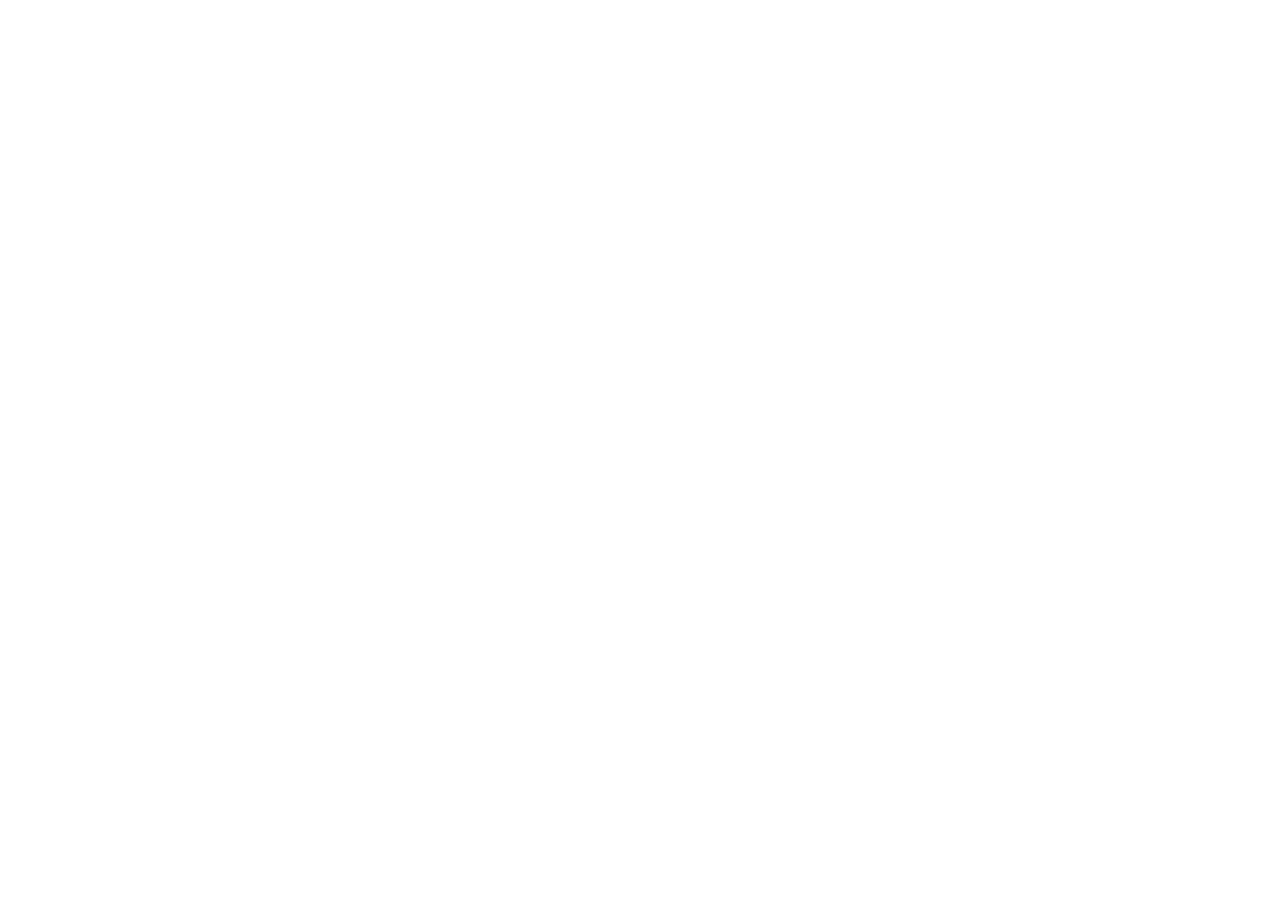
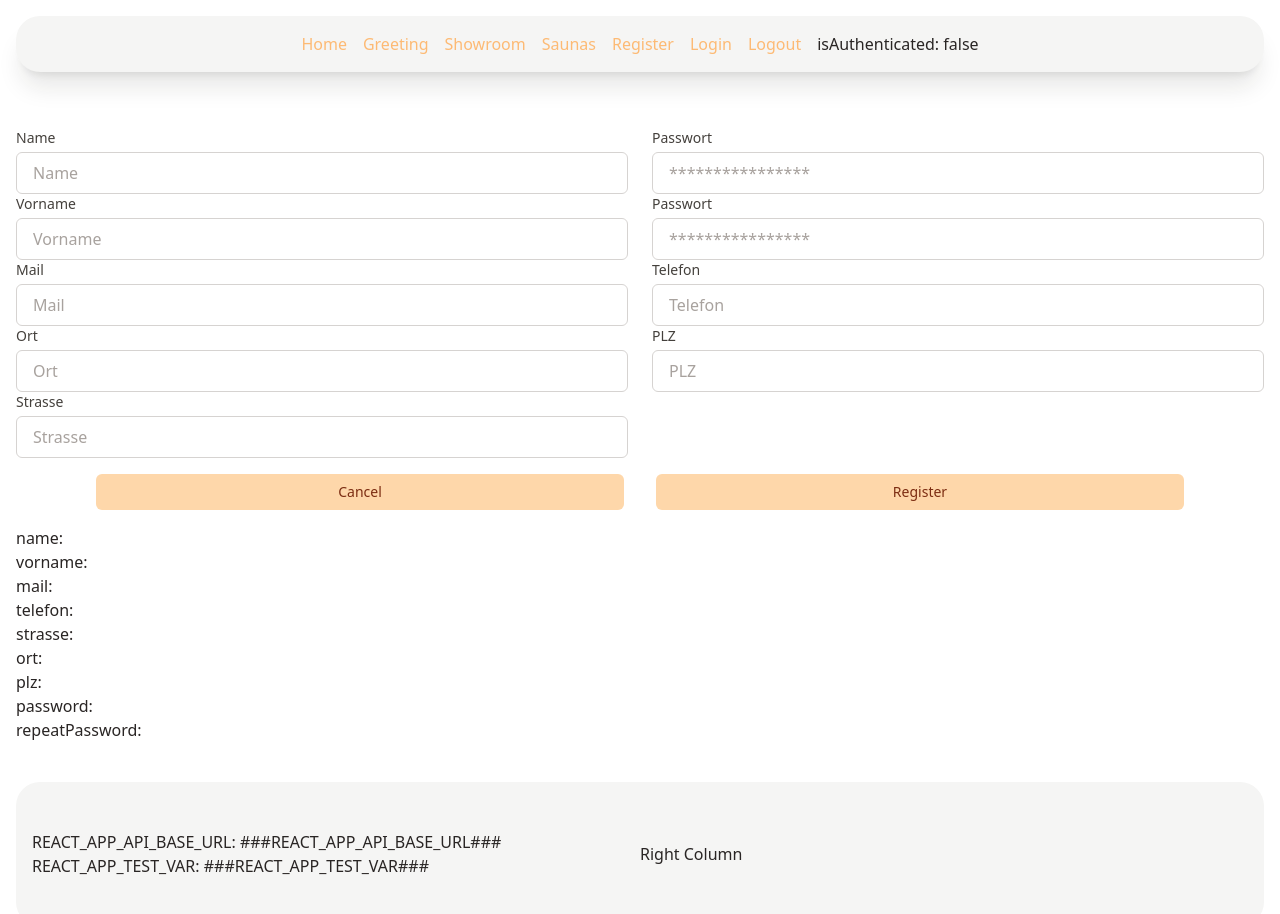
Before and after one commit to saunah/saunah-frontend, a React (Create React App) app: page /register in a window 1280 px wide. Before the commit this address had no page. Shown: the top 914 px of the page. Before the commit the page ends 800 px from the top, so only its background shows below. Built offline with nearby package versions, Linux system fonts and the light colour scheme.

Commit message:
test for registerform (input) and connection frontend/backend

```diff
--- a/src/components/RegisterForm.tsx
+++ b/src/components/RegisterForm.tsx
@@ -22,24 +22,28 @@ const RegisterForm = (props: RegisterFormProps) => {
                         onChange={name => props.onChange?.({ ...props.user, name })}
                     />
                     <Input
+                        data-testid="firstname-input"
                         name="Vorname"
                         placeholder="Vorname"
                         value={props.user.firstname}
                         onChange={firstname => props.onChange?.({ ...props.user, firstname })}
                     />
                     <Input
+                        data-testid="mail-input"
                         name="Mail"
                         placeholder="Mail"
                         value={props.user.email}
                         onChange={email => props.onChange?.({ ...props.user, email })}
                     />
                     <Input
+                        data-testid="place-input"
                         name="Ort"
                         placeholder="Ort"
                         value={props.user.place}
                         onChange={place => props.onChange?.({ ...props.user, place })}
                     />
                     <Input
+                        data-testid="street-input"
                         name="Strasse"
                         placeholder="Strasse"
                         value={props.user.street}
@@ -48,7 +52,8 @@ const RegisterForm = (props: RegisterFormProps) => {
                 </div>
                 <div>
                     <Input
-                        name="Password"
+                        data-testid="password-input"
+                        name="Passwort"
                         placeholder="****************"
                         type="password"
                         value={props.user.password}
@@ -56,7 +61,8 @@ const RegisterForm = (props: RegisterFormProps) => {
                         //how to check if password is valid?
                     />
                     <Input
-                        name="Password"
+                        data-testid="repeatPassword-input"
+                        name="Passwort"
                         placeholder="****************"
                         type="password"
                         value={props.user.repeatPassword}
@@ -64,12 +70,14 @@ const RegisterForm = (props: RegisterFormProps) => {
                         //how to see if it's the same password?
                     />
                     <Input
+                        data-testid="telephone-input"
                         name="Telefon"
                         placeholder="Telefon"
                         value={props.user.telephone}
                         onChange={telephone => props.onChange?.({ ...props.user, telephone })}
                     />
                     <Input
+                        data-testid="zip-input"
                         name="PLZ"
                         placeholder="PLZ"
                         value={props.user.zip}
@@ -78,8 +86,12 @@ const RegisterForm = (props: RegisterFormProps) => {
                 </div>
             </div>
             <div className="ml-20 mr-20 grid gap-x-8 gap-y-3 grid-cols-2">
-                <Button onClick={() => console.log('Cancel?!')}>Cancel</Button>
-                <Button onClick={() => console.log('Register!')}>Register</Button>
+                <Button data-testid="cancel-button" onClick={() => console.log('Cancel?!')}>
+                    Cancel
+                </Button>
+                <Button data-testid="register-button" onClick={props.onSubmit}>
+                    Register
+                </Button>
             </div>
             name: {props.user.name} <br />
             vorname: {props.user.firstname} <br />
--- a/src/components/base/Button.tsx
+++ b/src/components/base/Button.tsx
@@ -7,6 +7,7 @@ export type ButtonProps = {
     disabled?: boolean
     onClick?: () => void
     children?: ReactNode
+    ['data-testid']?: string
 }
 
 /**
--- a/src/entities/User.ts
+++ b/src/entities/User.ts
@@ -4,7 +4,6 @@ export namespace User {
     // For example a date object is sent to the backend as a string
     // but we will represent it as a date object here in code
     export type Edit = {
-        username: string // is unused
         password: string
         repeatPassword: string
         name: string
@@ -32,7 +31,6 @@ export namespace User {
     // creates an empty user
     export function empty(): Edit {
         return {
-            username: '',
             name: '',
             firstname: '',
             email: '',
--- a/src/views/RouteTree.tsx
+++ b/src/views/RouteTree.tsx
@@ -5,6 +5,7 @@ import Home from './routes/Home'
 import Overview from './routes/Overview'
 import Showroom from './routes/Showroom'
 import ProtectedRoute from './shared/ProtectedRoute'
+import RegisterView from '../views/routes/RegisterView'
 
 const RouteTree = () => {
     return (
@@ -15,6 +16,7 @@ const RouteTree = () => {
                 <Route path="/showroom" element={<Showroom />} />
                 <Route path="/saunas" element={<Overview />} />
                 <Route path="/protected" element={<ProtectedRoute element={<div> Protected Route </div>} />} />
+                <Route path="/register" element={<RegisterView />} />
             </Route>
         </Routes>
     )
--- a/src/views/routes/RegisterView.tsx
+++ b/src/views/routes/RegisterView.tsx
@@ -2,20 +2,23 @@ import { useState } from 'react'
 import RegisterForm from '../../components/RegisterForm'
 import { User } from '../../entities/User'
 import api from '../../networking/api'
+import { useAlert } from '../shared/AlertProvider'
 
 const RegisterView = () => {
     const [user, setUser] = useState<User.Edit>(User.empty())
+    const { success } = useAlert()
 
     const signupUser = () => {
         api.user.signup(user).then(() => {
             // print success message
+            success('Registration erfolgreich')
             // do other stuff
         })
     }
 
     return (
         <div>
-            <RegisterForm user={user} onChange={setUser} />
+            <RegisterForm user={user} onChange={setUser} onSubmit={signupUser} />
         </div>
     )
 }
--- a/src/views/shared/NavigationBar.tsx
+++ b/src/views/shared/NavigationBar.tsx
@@ -17,6 +17,7 @@ const NavigationBar = () => {
             <Link to="/greeting/1">Greeting</Link>
             <Link to="/showroom">Showroom</Link>
             <Link to="/saunas">Saunas</Link>
+            <Link to="/register">Register</Link>
             <button className="text-accent-300" onClick={login}>
                 Login
             </button>
```
Also changed, not shown: 1 other file (tests, documents, lock files or other folders).
